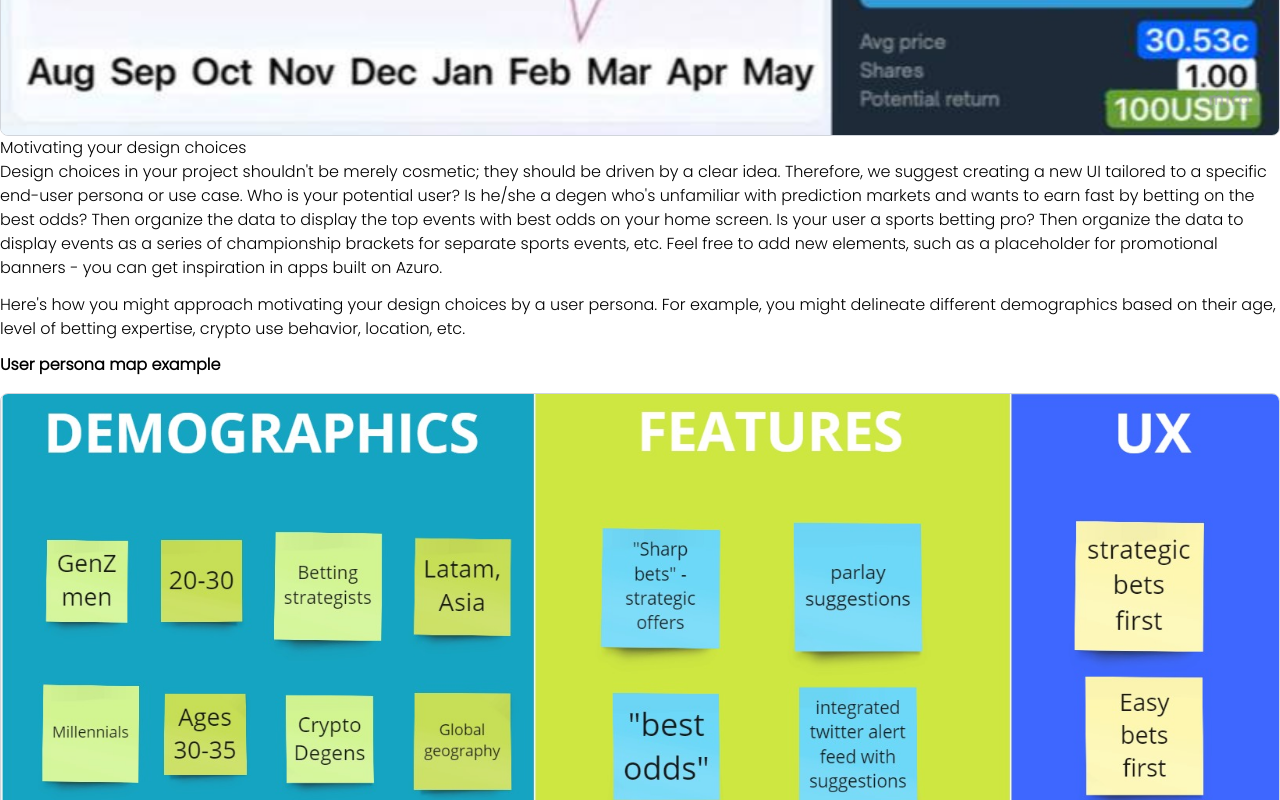
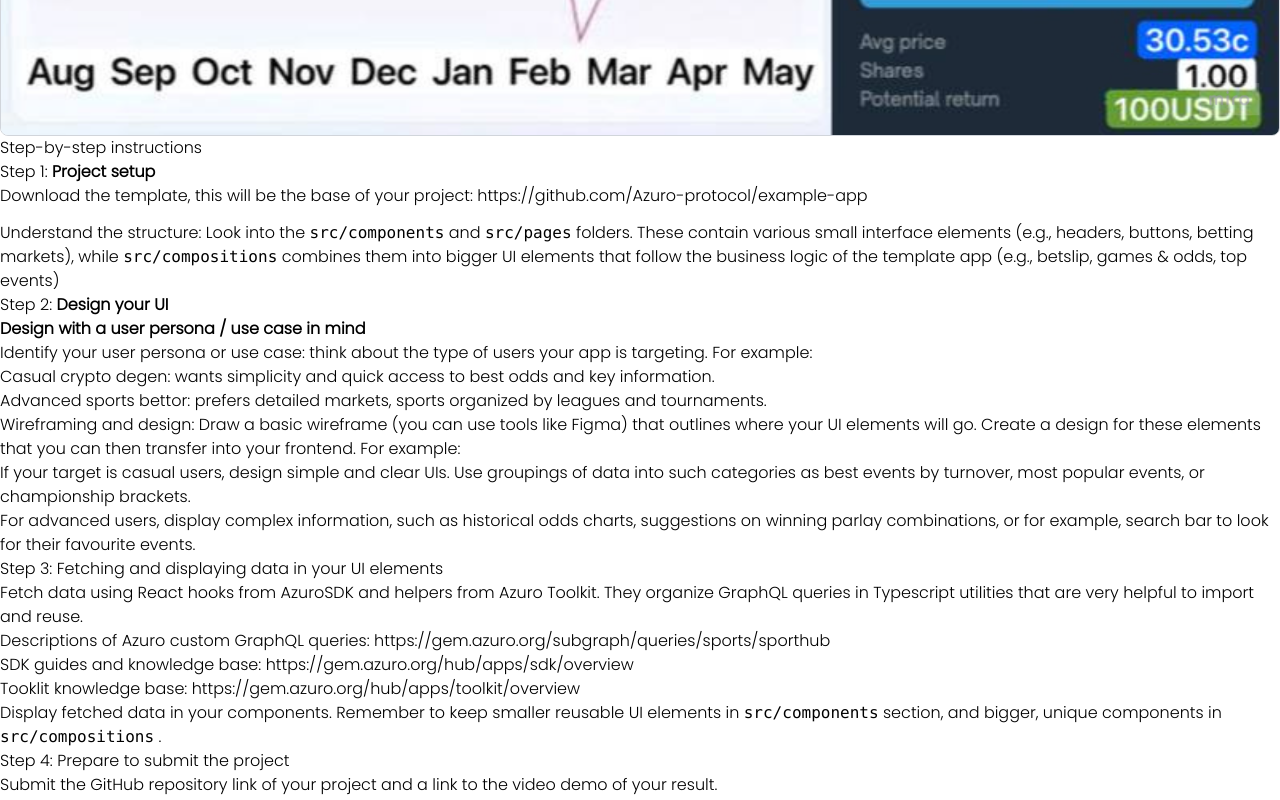
Before and after one commit to Azuro-protocol/gem-docs, a Next.js app: page /community/hackathon in a window 1280 px wide. Shown: the part 1340-2140 px from the top of the page. Built offline with nearby package versions, Linux system fonts and the light colour scheme.

Commit message:
upd hack info

```diff
--- a/pages/community/hackathon.mdx
+++ b/pages/community/hackathon.mdx
@@ -53,6 +53,46 @@ Example:
   height={700}
 />
 
+### Step-by-step instructions
+
+#### Step 1: **Project setup**
+
+Download the template, this will be the base of your project: https://github.com/Azuro-protocol/example-app
+
+Understand the structure: Look into the `src/components` and `src/pages` folders. These contain various small interface elements (e.g., headers, buttons, betting markets), while  `src/compositions` combines them into bigger UI elements that follow the business logic of the template app (e.g., betslip, games & odds, top events)
+
+#### Step 2: **Design your UI**
+
+**Design with a user persona / use case in mind**
+
+1. Identify your user persona or use case: think about the type of users your app is targeting.
+For example:
+    - Casual crypto degen: wants simplicity and quick access to best odds and key information.
+    - Advanced sports bettor: prefers detailed markets, sports organized by leagues and tournaments.
+2. Wireframing and design:
+Draw a basic wireframe (you can use tools like Figma) that outlines where your UI elements will go. Create a design for these elements that you can then transfer into your frontend.
+For example:
+- If your target is casual users, design simple and clear UIs. Use groupings of data into such categories as best events by turnover, most popular events, or championship brackets.
+- For advanced users, display complex information, such as historical odds charts, suggestions on winning parlay combinations, or for example, search bar to look for their favourite events.
+
+#### Step 3: Fetching and displaying data in your UI elements
+
+1. Fetch data using React hooks from AzuroSDK and helpers from Azuro Toolkit. They organize GraphQL queries in Typescript utilities that are very helpful to import and reuse.
+- Descriptions of Azuro custom GraphQL queries:
+https://gem.azuro.org/subgraph/queries/sports/sporthub
+- SDK guides and knowledge base:
+https://gem.azuro.org/hub/apps/sdk/overview
+- Tooklit knowledge base:
+https://gem.azuro.org/hub/apps/toolkit/overview
+
+2. Display fetched data in your components. Remember to keep smaller reusable UI elements in  `src/components` section, and bigger, unique components in `src/compositions` .
+
+#### Step 4: Prepare to submit the project
+
+- Submit the GitHub repository link of your project and a link to the video demo of your result.
+- In your Readme file, mention the design choices you made and highlight any unique features you implemented.
+- Submit it via the form: https://azuro.typeform.com/to/PasYOoNb
+
 ### Motivating your design choices
 
 Design choices in your project shouldn't be merely cosmetic; they should be driven by a clear idea. Therefore, we suggest creating a new UI tailored to a specific end-user persona or use case.
```
